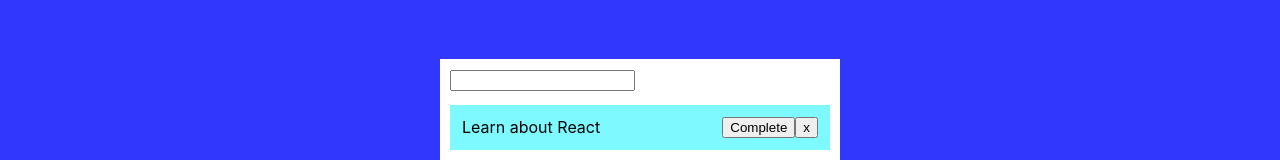
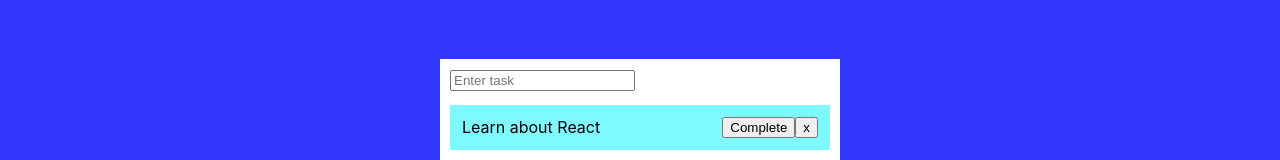
Before and after one commit to bullhornfixie/todo-list-tech-test, a React (Create React App) app: page / in a window 1280 px wide. Shown: the part 221-381 px from the top of the page. Built offline with nearby package versions, Linux system fonts and the light colour scheme.

Commit message:
placeholder for form input

```diff
--- a/src/components/todoNew.jsx
+++ b/src/components/todoNew.jsx
@@ -15,6 +15,7 @@
       <form onSubmit={handleSubmit}>
         <input
           type="text"
+          placeholder='Enter task'
           className="input"
           value={value}
           onChange={e => setValue(e.target.value)}
--- a/src/components/todoTabs.jsx
+++ b/src/components/todoTabs.jsx
@@ -1,5 +1,5 @@
-import { Flex, Text } from 'rebass'
-import { colors, font, sizes } from '../styles/variables.js'
+import { Flex } from 'rebass'
+import { colors, sizes } from '../styles/variables.js'
 
 const TodoTabs = ({todo, index, completeTodo, removeTodo }) => {
 
```
